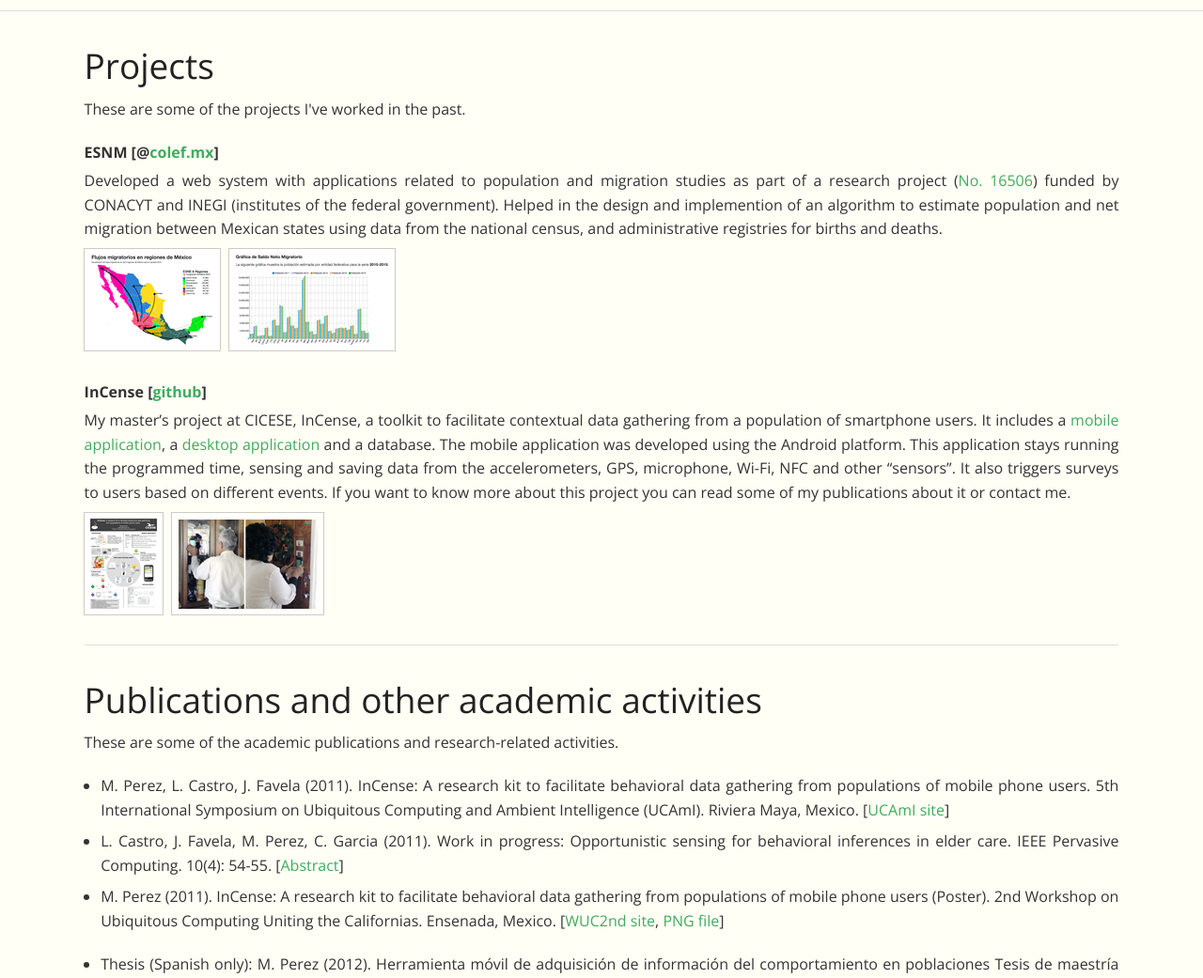
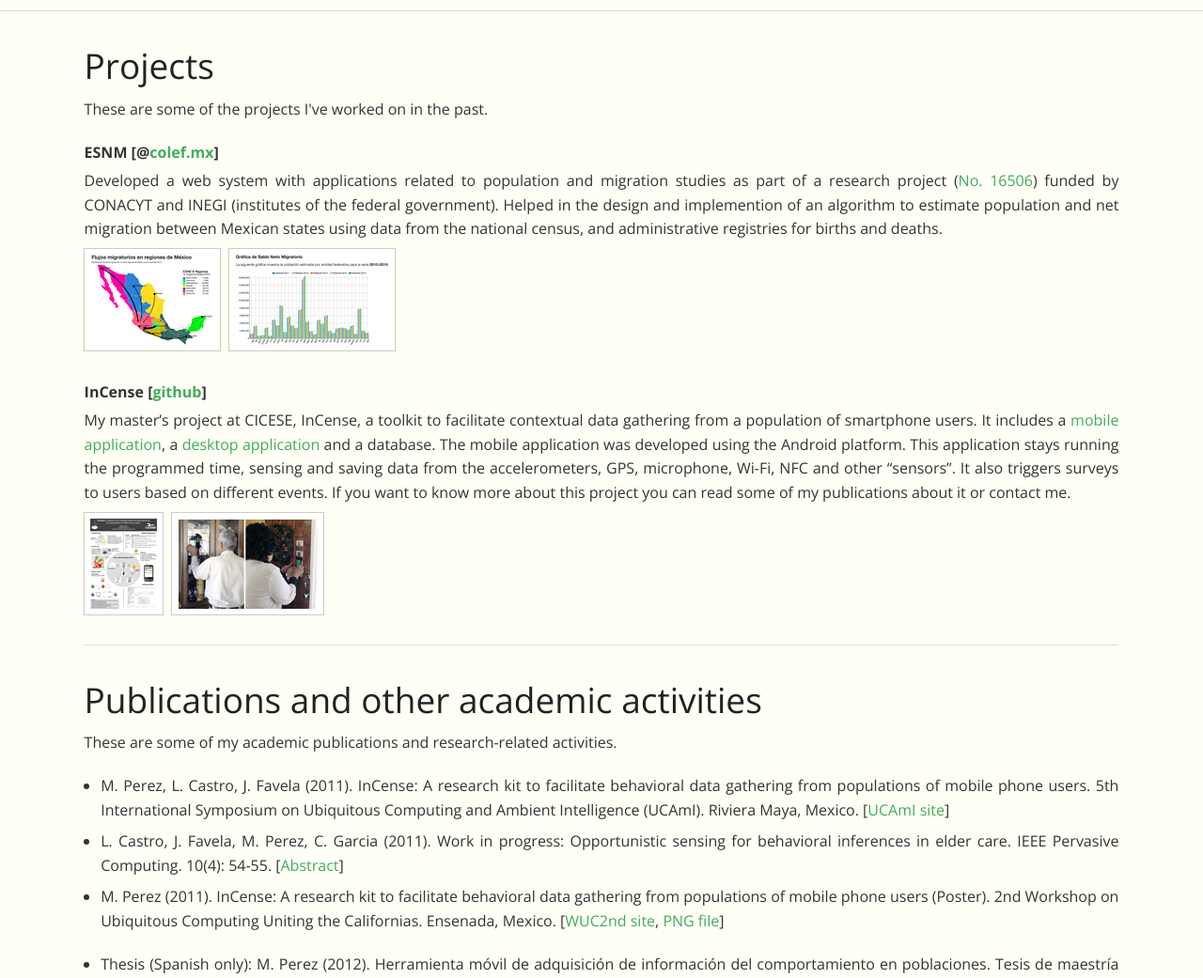
Before and after one commit to mxpxgx/moiprez.com-php, a PHP site: template application/views/home.html.twig in a window 1280 px wide. Shown: the part 549-1590 px from the top of the page at 94% size. Run offline with PHP 8.4, Linux system fonts and the light colour scheme; the template is opened without the code that fills it, so the values that code supplies are empty; some libraries are stand-ins or nearby versions.

Commit message:
Correct grammar

```diff
--- a/application/views/home.html.twig
+++ b/application/views/home.html.twig
@@ -31,7 +31,7 @@
         <div id="projects">
             <a name="projects"></a>
             <h2 data-magellan-destination="projects">Projects</h2>
-            <p>These are some of the projects I've worked in the past.</p>
+            <p>These are some of the projects I've worked on in the past.</p>
             <dl>
                 <dt>ESNM [@<a href="http://esnm.colef.mx">colef.mx</a>]</dt>
                 <dd>
@@ -56,13 +56,13 @@
         <div id="publications">
             <a name="publications"></a>
             <h2 data-magellan-destination="publications">Publications and other academic activities</h2>
-            <p>These are some of the academic publications and research-related activities.</p>
+            <p>These are some of my academic publications and research-related activities.</p>
             <ul>
                 <li>M. Perez, L. Castro, J. Favela (2011). InCense: A research kit to facilitate behavioral data gathering from populations of mobile phone users. 5th International Symposium on Ubiquitous Computing and Ambient Intelligence (UCAmI). Riviera Maya, Mexico. [<a href="http://www.esi.uclm.es/www/Jesus.Fontecha/web/index.php/events/ucami-iwaal">UCAmI site</a>]</li>
                 <li>L. Castro, J. Favela, M. Perez, C. Garcia (2011). Work in progress: Opportunistic sensing for behavioral inferences in elder care. IEEE Pervasive Computing. 10(4): 54-55. [<a href="http://www.computer.org/csdl/mags/pc/2011/04/mpc2011040054-abs.html">Abstract</a>]</li>
                 <li><p>M. Perez (2011). InCense: A research kit to facilitate behavioral data gathering from populations of mobile phone users (Poster). 2nd Workshop on Ubiquitous Computing Uniting the Californias. Ensenada, Mexico. [<a href="http://www.ics.uci.edu/~svoida/wuc2011/2011_Workshop_on_Ubiquitous_Computing_Uniting_the_Californias_%28WUC%29/Home.html">WUC2nd site</a>, <a href="static/img/incense/poster.png">PNG file</a>]</p>
                 </li>
-                <li>Thesis (Spanish only): M. Perez (2012). Herramienta móvil de adquisición de información del comportamiento en poblaciones Tesis de maestría en ciencias. Centro de Investigación Científica y de Educación Superior de Ensenada. 2012. [<a href="http://biblioteca.cicese.mx/catalogo/tesis/ficha.php?id=18857">CICESE library</a>]</li>
+                <li>Thesis (Spanish only): M. Perez (2012). Herramienta móvil de adquisición de información del comportamiento en poblaciones. Tesis de maestría en ciencias. Centro de Investigación Científica y de Educación Superior de Ensenada. 2012. [<a href="http://biblioteca.cicese.mx/catalogo/tesis/ficha.php?id=18857">CICESE library</a>]</li>
             </ul>
         </div>
 
```
